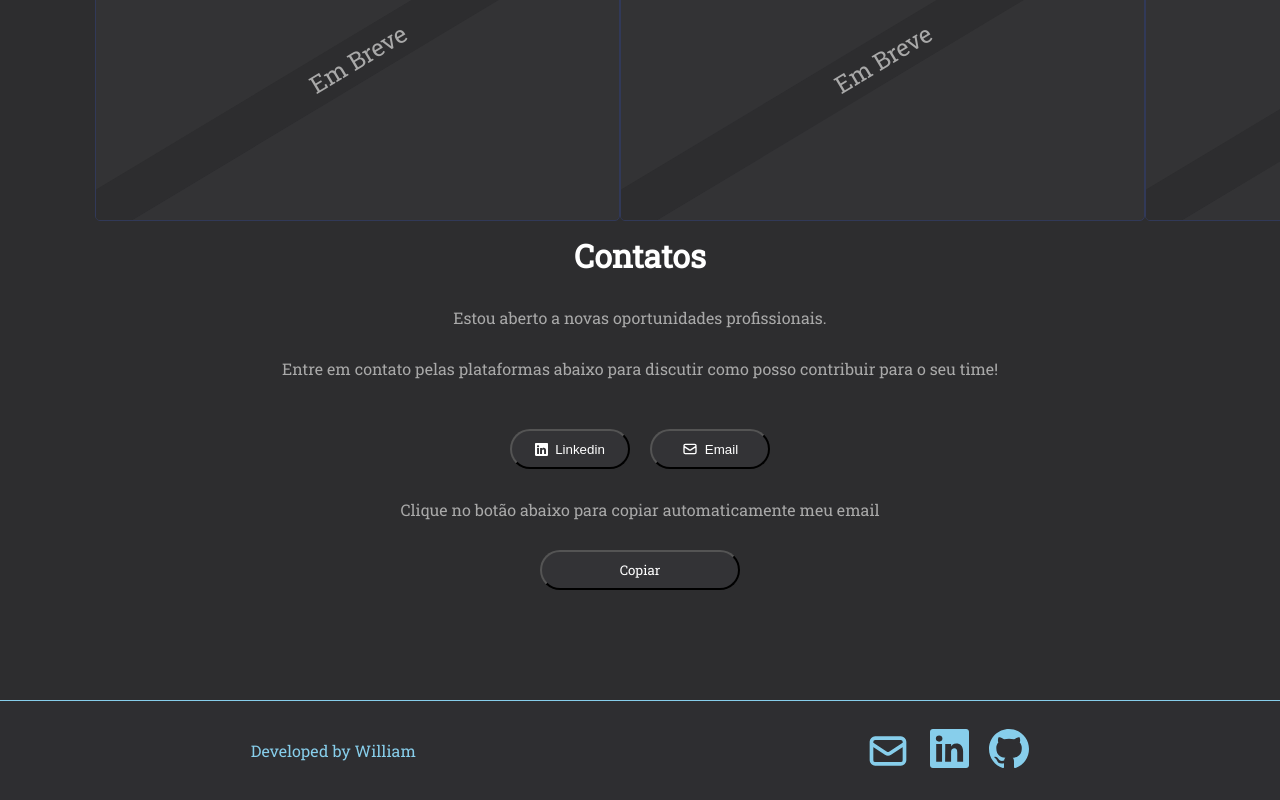
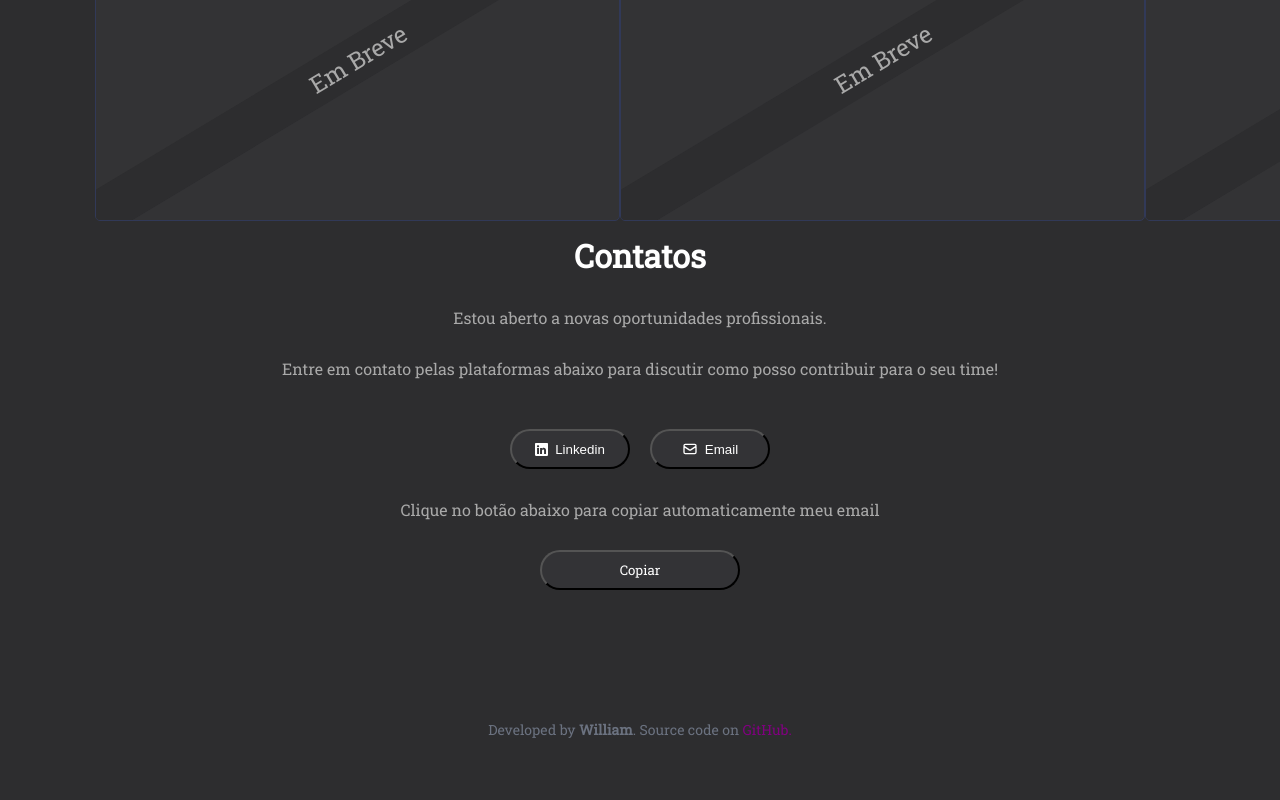
Before and after one commit to WilliamFilh0/Portfolio, a React (Vite) app: page / in a window 1280 px wide. Shown: the part 1723-2523 px from the top of the page. After the commit the page ends 2482 px from the top, so only its background shows below. Built offline with nearby package versions, Linux system fonts and the light colour scheme.

Commit message:
feat: Modifying the structure and styling of the Footer component.

```diff
--- a/src/components/Footer/Footer.jsx
+++ b/src/components/Footer/Footer.jsx
@@ -3,6 +3,7 @@
   Container,
   AuthorSignature,
   Contacts,
+  ContainerContact,
   HiOutlineMailP,
   BsTelephoneP,
   BsLinkedinP,
@@ -12,12 +13,23 @@
 export function Footer() {
   return (
     <Container>
-      <AuthorSignature>Developed by William</AuthorSignature>
-      <Contacts>
-        <HiOutlineMailP size={44} />
-        <BsLinkedinP size={39} />
-        <BsGithubP size={40} />
-      </Contacts>
+      <AuthorSignature>
+        Developed by <b> William</b>. Source code on{" "}
+        <a href="https://github.com/WilliamFilh0/Portfolio" target="blank">
+          GitHub.
+        </a>
+      </AuthorSignature>
+      {/* <Contacts>
+        <ContainerContact>
+          <HiOutlineMailP size={44} />
+        </ContainerContact>
+        <ContainerContact>
+          <BsLinkedinP size={39} />
+        </ContainerContact>
+        <ContainerContact>
+          <BsGithubP size={40} />
+        </ContainerContact>
+      </Contacts> */}
     </Container>
   );
 }
--- a/src/components/Footer/styles.js
+++ b/src/components/Footer/styles.js
@@ -7,13 +7,15 @@
   display: flex;
   align-items: center;
   padding: 20px 2%;
-  justify-content: space-around;
+  /* justify-content: space-around; */
+  justify-content: center;
 
-  height: 100px;
+  /* height: 100px; */
   width: 100%;
 
-  border-top: 1px solid #87ceeb;
+  /* border-top: 1px solid #87ceeb; */
   background-color: rgba(53, 53, 55, 0.2);
+  background-color: rgba(45, 45, 47, 0.6);
 `;
 
 export const Contacts = styled.div`
@@ -21,13 +23,40 @@
   gap: 20px;
 `;
 
+export const ContainerContact = styled.div`
+  display: flex;
+  align-items: center;
+  justify-content: center;
+
+  height: 60px;
+  width: 60px;
+
+  background-color: rgba(53, 53, 55, 0.6);
+  border-radius: 20px;
+
+  transition: transform 1s;
+
+  &:hover {
+    transform: scale(1.1) translateY(-5px);
+    cursor: pointer;
+    border: 1px solid #87ceeb;
+  }
+`;
+
 export const AuthorSignature = styled.p`
   font-family: "Roboto Slab", serif;
   font-optical-sizing: auto;
   font-weight: 400;
   font-style: normal;
-  font-size: 1rem;
+  /* font-size: 1rem; */
+  font-size: 14px;
   color: #87ceeb;
+  color: #6b7280;
+
+  a {
+    text-decoration: none;
+    color: purple;
+  }
 `;
 
 export const HiOutlineMailP = styled(HiOutlineMail)`
```
